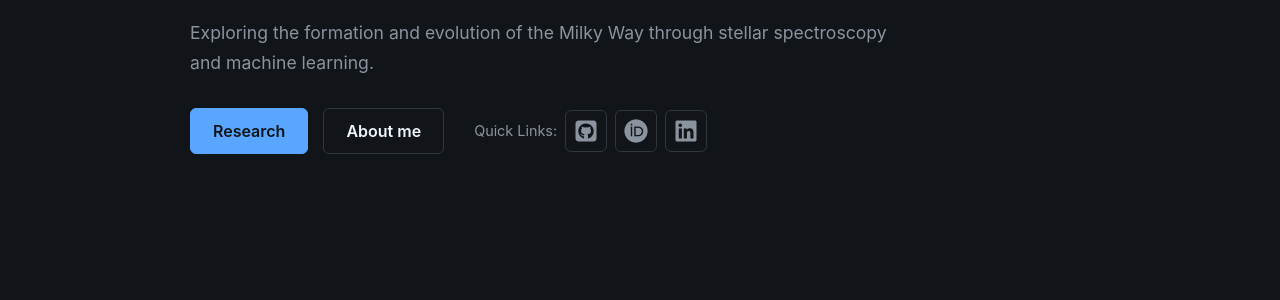
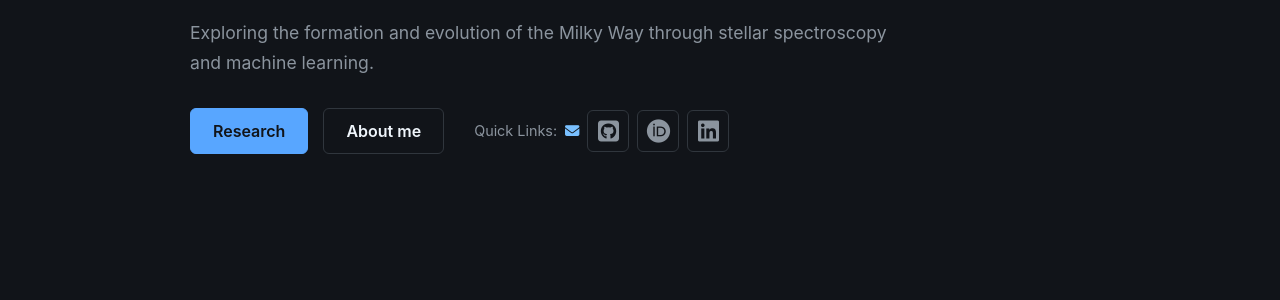
Before and after one commit to iBexal/ibexal.github.io, a Jekyll site: the page built from index.md, in a window 1280 px wide. Shown: the part 366-666 px from the top of the page. Built offline with Jekyll 4.4.1, drawn with Linux system fonts in a browser that asks for light colours.

Commit message:
even more icons

```diff
--- a/index.md
+++ b/index.md
@@ -27,6 +27,7 @@ layout: default
                 </div>
                 <div class="hero-quick-links">
                     Quick Links:
+                    <a href="mailto:ethan.bull@hdr.mq.edu.au"><i class="fa-solid fa-envelope"></i></a>
                     <a href="https://github.com/iBexal" class="button-quick"><i class="fa-brands fa-square-github"></i></a>
                     <a href="https://orcid.org/0009-0000-5954-1862" class="button-quick"><i class="fa-brands fa-orcid"></i></a>
                     <a href="https://www.linkedin.com/in/ethan-bull-281878246/" class="button-quick"><i class="fa-brands fa-linkedin"></i></a>
```
